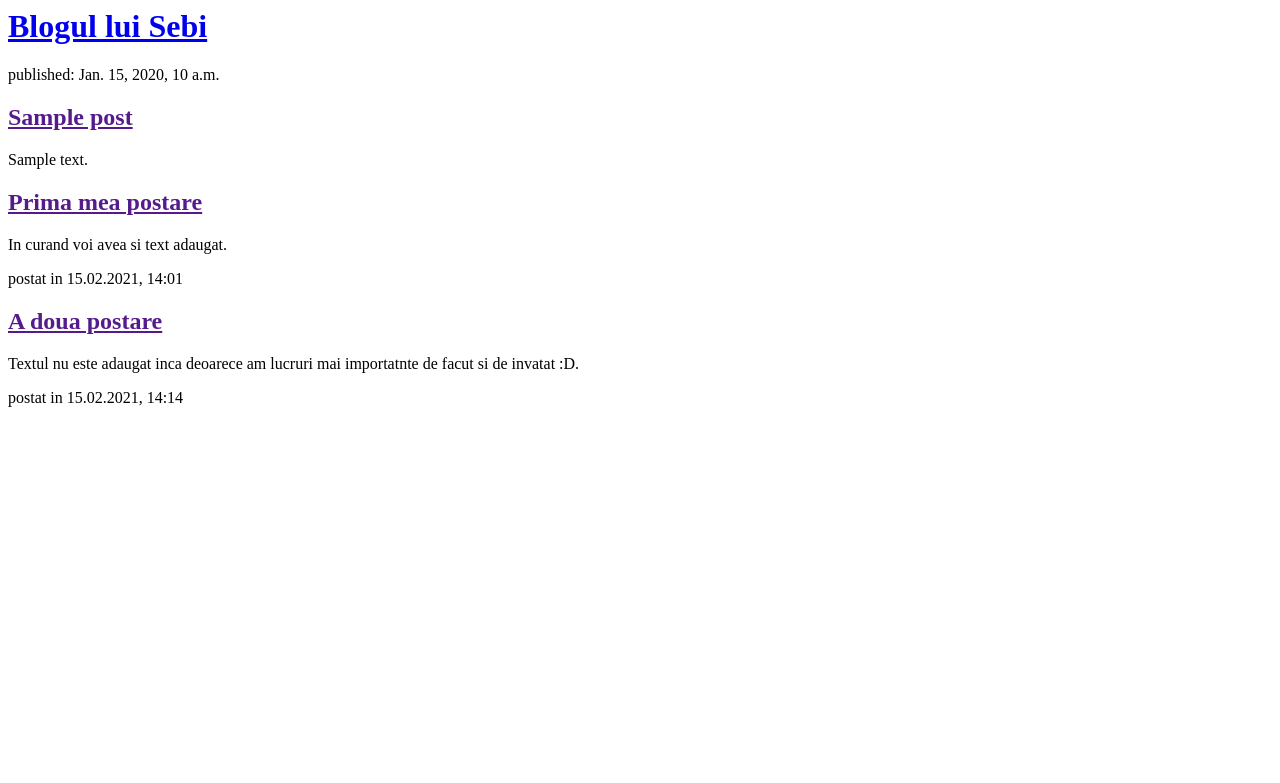
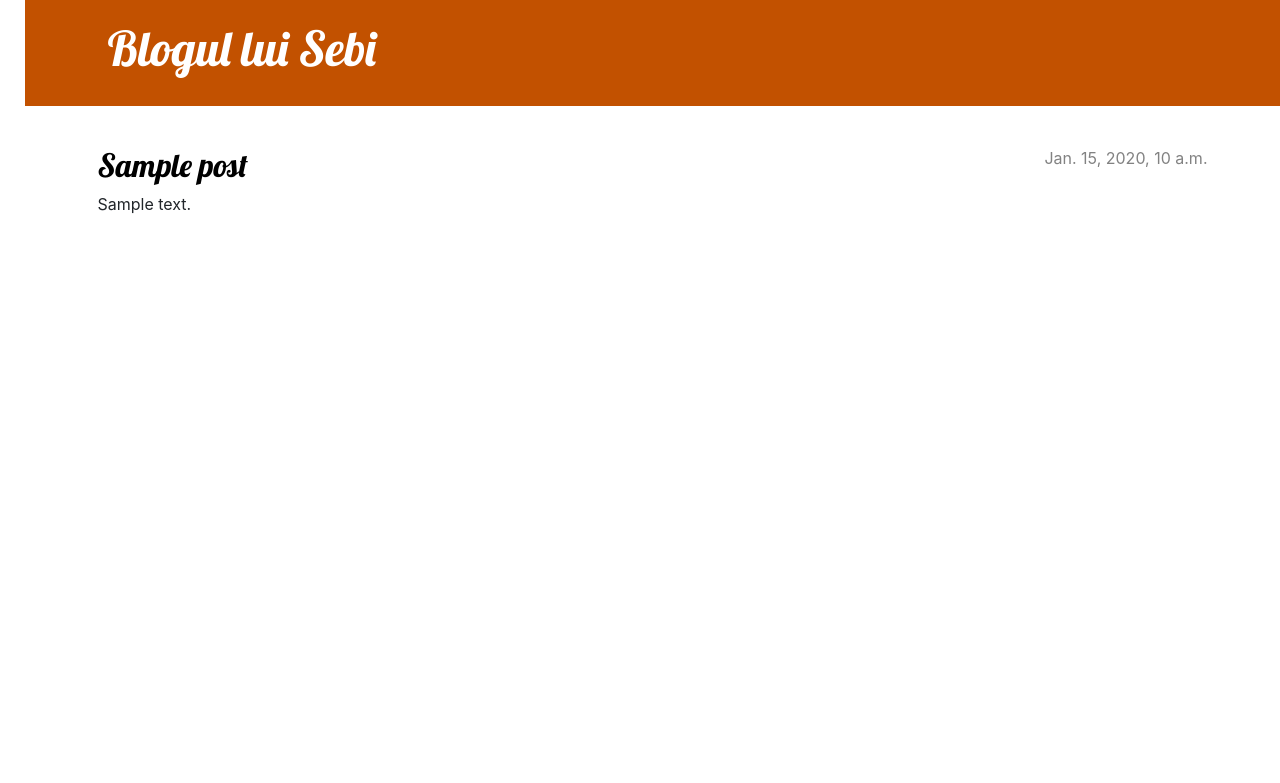
Before and after one commit to SebastianBandici/my-blog, a Django app: page / in a window 1280 px wide. Shown: the top 783 px of the page. Run offline with Django 3.2, Linux system fonts and the light colour scheme; tables that the repository leaves empty hold one stand-in row (values such as "Sample post").

Commit message:
Imbunatatire frontend

```diff
--- /dev/null
+++ b/blog/static/css/blog.css
@@ -0,0 +1,79 @@
+body {
+    padding-left: 25px;
+}
+
+h1 a, h2 a {
+    color: #C25100;
+    font-family: 'Lobster';
+}
+
+.page-header {
+    background-color: #C25100;
+    margin-top: 0;
+    margin-bottom: 40px;
+    padding: 20px 20px 20px 40px;
+}
+
+.page-header h1,
+.page-header h1 a,
+.page-header h1 a:visited,
+.page-header h1 a:active {
+    color: #ffffff;
+    font-size: 36pt;
+    text-decoration: none;
+}
+
+h1,
+h2,
+h3,
+h4 {
+    font-family: 'Lobster', cursive;
+}
+
+.date {
+    color: #828282;
+}
+
+.save {
+    float: right;
+}
+
+.post-form textarea,
+.post-form input {
+    width: 100%;
+}
+
+.top-menu,
+.top-menu:hover,
+.top-menu:visited {
+    color: #ffffff;
+    float: right;
+    font-size: 26pt;
+    margin-right: 20px;
+}
+
+.post {
+    margin-bottom: 70px;
+}
+
+.post h2 a,
+.post h2 a:visited {
+    color: #000000;
+}
+
+.post > .date,
+.post > .actions {
+    float: right;
+}
+
+.btn-default,
+.btn-default:visited {
+    color: #C25100;
+    background: none;
+    border-color: #C25100;
+}
+
+.btn-default:hover {
+    color: #FFFFFF;
+    background-color: #C25100;
+}
--- a/blog/templates/blog/post_list.html
+++ b/blog/templates/blog/post_list.html
@@ -1,24 +1,33 @@
-<header>
+{% load static %}
+<!DOCTYPE html>
+<html>
+    <head>
+        <title>Blogul lui Sebi</title>
+        <link rel="stylesheet" href="https://cdn.jsdelivr.net/npm/bootstrap@4.5.3/dist/css/bootstrap.min.css" integrity="sha384-TX8t27EcRE3e/ihU7zmQxVncDAy5uIKz4rEkgIXeMed4M0jlfIDPvg6uqKI2xXr2" crossorigin="anonymous">
+        <link rel="stylesheet" href="{% static 'css/blog.css' %}">
+        <link href="//fonts.googleapis.com/css?family=Lobster&subset=latin,latin-ext" rel="stylesheet" type="text/css">
+    </head>
+    <body>
+        <div class="page-header">
+            <div class="container">
                 <h1><a href="/">Blogul lui Sebi</a></h1>
-</header>
+            </div>
+        </div>
 
+        <main class="container">
+            <div class="row">
+                <div class="col">
                     {% for post in posts %}
-    <article>
-        <time>published: {{ post.published_date }}</time>
+                        <article class="post">
+                            <time class="date">
+                                {{ post.published_date }}
+                            </time>
                             <h2><a href="">{{ post.title }}</a></h2>
                             <p>{{ post.text|linebreaksbr }}</p>
                         </article>
                     {% endfor %}
-        <div>
-            <h2><a href="">Prima mea postare</a></h2>
-            <p>In curand voi avea si text adaugat.</p>
-            <p>postat in 15.02.2021, 14:01</p>
                 </div>
-
-        <div>
-            <h2><a href="">A doua postare</a></h2>
-            <p>Textul nu este adaugat inca deoarece am lucruri mai importatnte de facut si de invatat :D.</p>
-            <p>postat in 15.02.2021, 14:14</p>
             </div>
+        </main>
     </body>
 </html>
```
Lines whose indentation alone changed are shown as unchanged.
